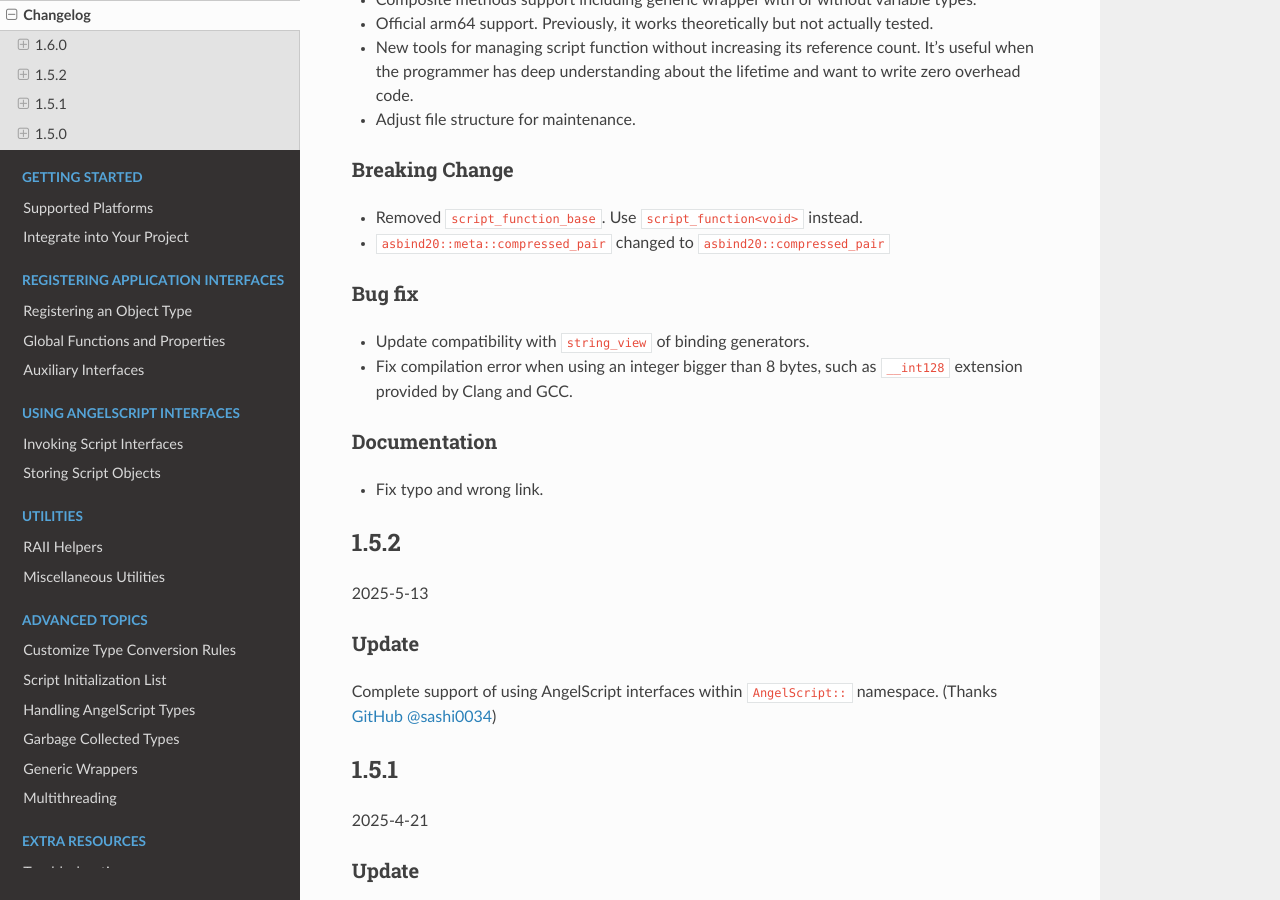
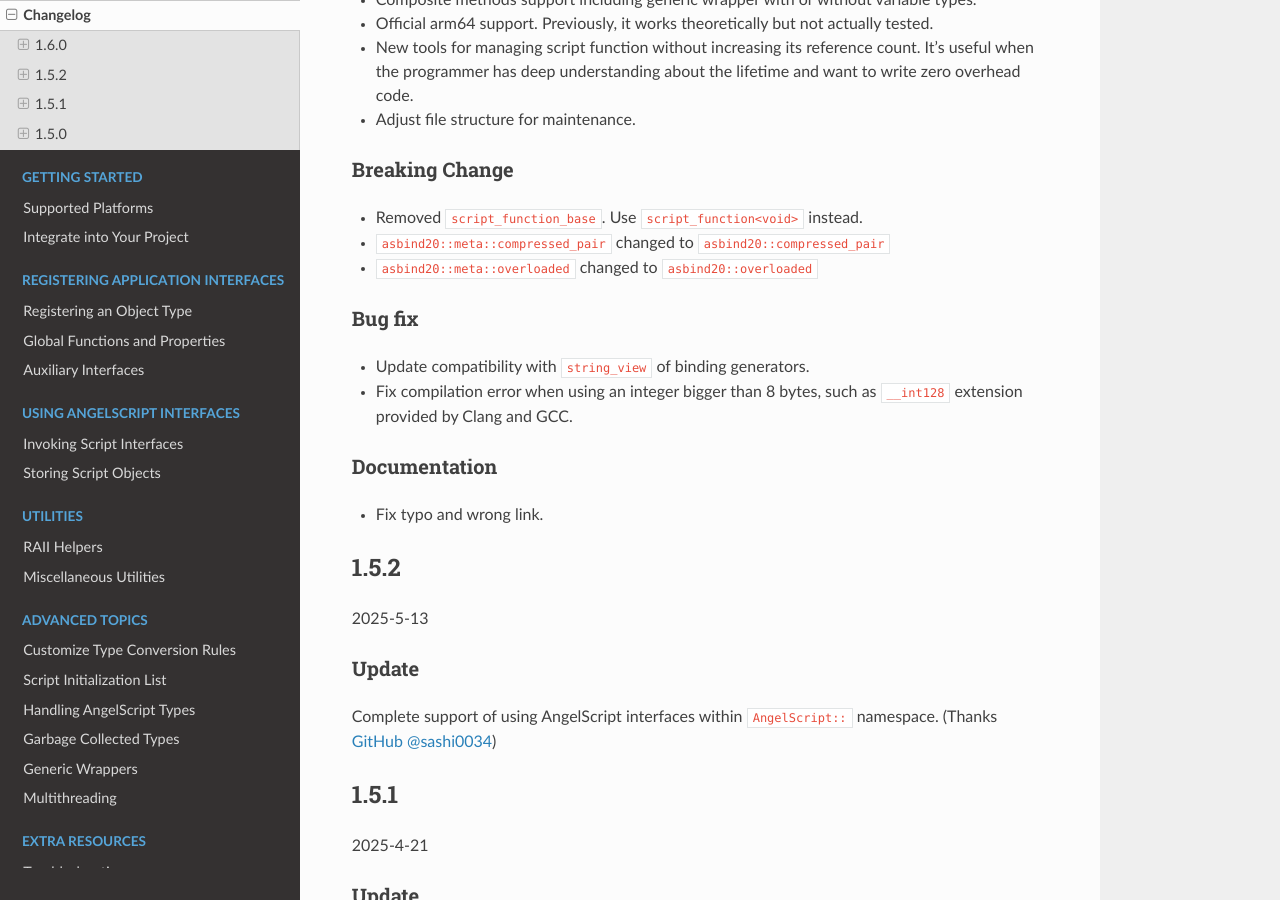
Before and after one commit to HenryAWE/asbind20, a Sphinx documentation site: the page built from doc/changelog.rst, in a window 1280 px wide and 900 px high, scrolled down 374 px. Built offline with Sphinx 7.4.7 and the Read the Docs theme 3.1.0, drawn with Linux system fonts in a browser that asks for light colours.

Commit message:
Cleanup for previous commit

```diff
--- a/doc/changelog.rst
+++ b/doc/changelog.rst
@@ -22,6 +22,7 @@ Breaking Change
 
 - Removed ``script_function_base``. Use ``script_function<void>`` instead.
 - ``asbind20::meta::compressed_pair`` changed to ``asbind20::compressed_pair``
+- ``asbind20::meta::overloaded`` changed to ``asbind20::overloaded``
 
 Bug fix
 ~~~~~~~
```
Also changed, not shown: 2 other files.
